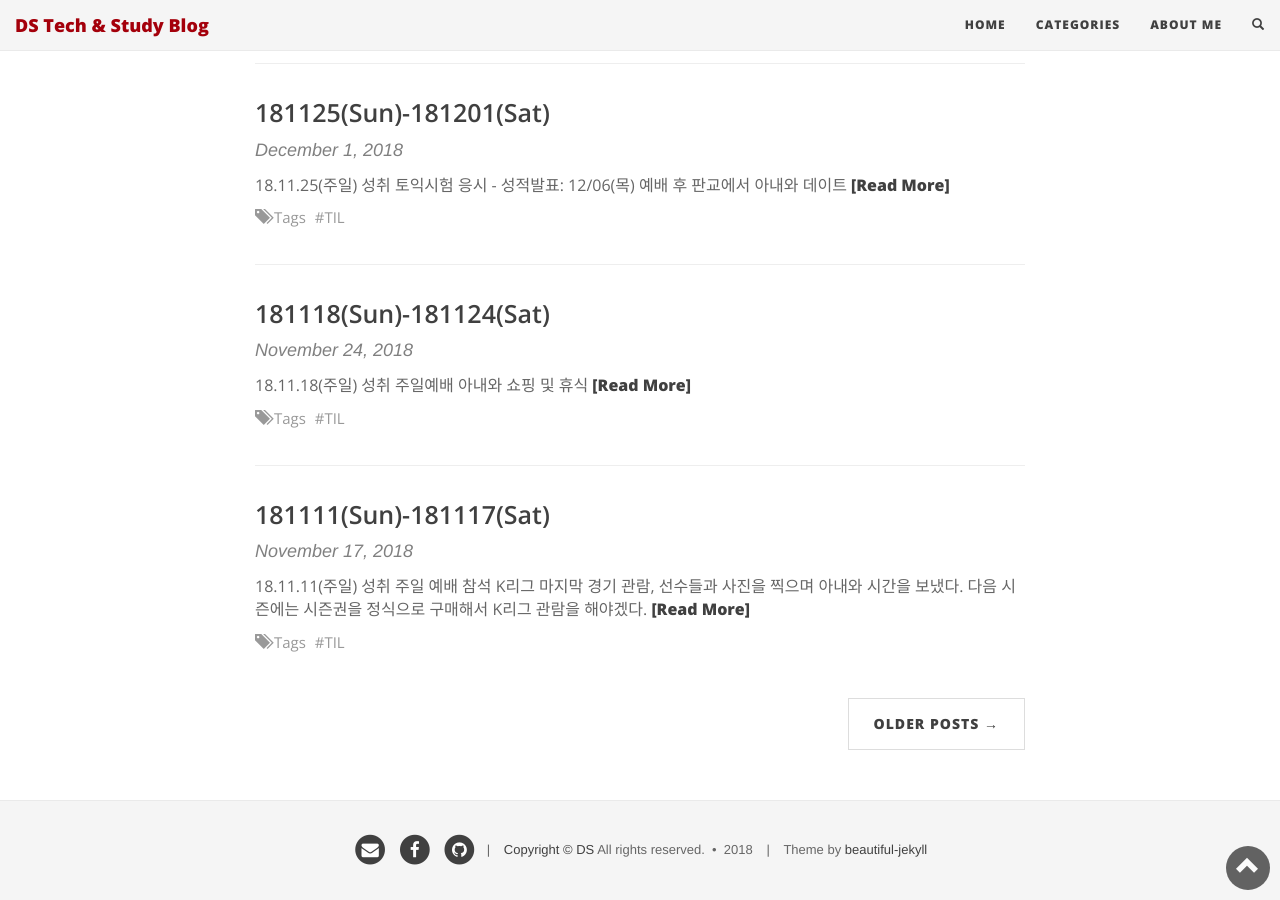
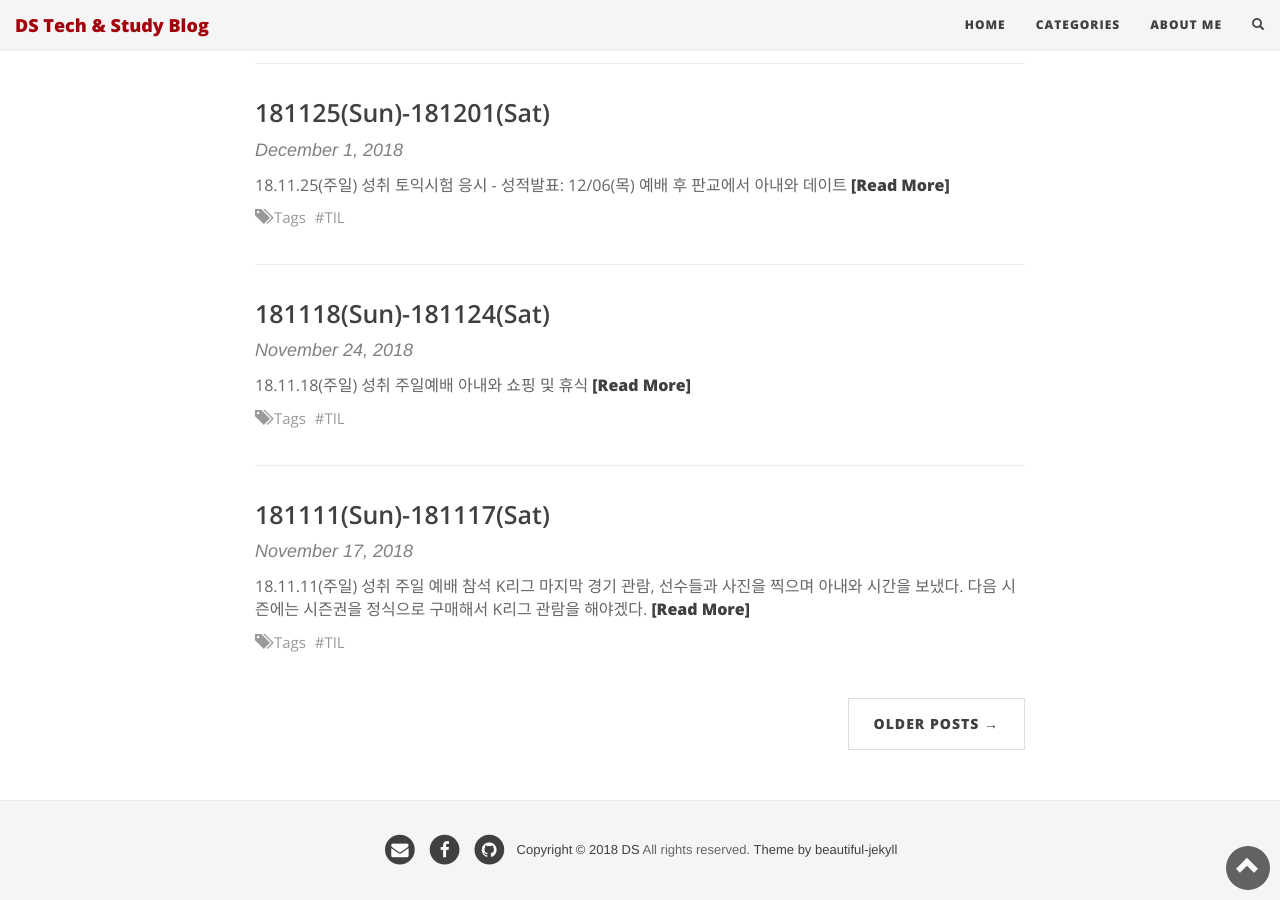
Before and after one commit to choidslab/choidslab.github.io, a Jekyll site: the page built from index.html, in a window 1280 px wide and 900 px high, scrolled down 1080 px. Built offline with Jekyll 4.4.1, drawn with Linux system fonts in a browser that asks for light colours; nearby versions of some CDN libraries; the list of posts is cut into pages by our own code.

Commit message:
Updated footer

```diff
--- a/_includes/footer.html
+++ b/_includes/footer.html
@@ -23,21 +23,9 @@
             </li>
           {%- endfor -%}
           <li>
-            |
+            <a href="//choidslab.github.io">Copyright &copy; {{ site.time | date: '%Y' }} {{ site.author.name }}</a>
+            All rights reserved. <a href="http://deanattali.com/beautiful-jekyll/">Theme by beautiful-jekyll</a>
           </li>
-          <li>
-            <a href="//choidslab.github.io">Copyright &copy; {{ site.author.name }}</a>
-            All rights reserved.
-            &nbsp;&bull;&nbsp;
-            {{ site.time | date: '%Y' }}
-          </li>
-          <li>
-            |
-          </li>
-          <li>
-            Theme by <a href="http://deanattali.com/beautiful-jekyll/">beautiful-jekyll</a>
-          </li>
-
         </ul>
       <!-- <p class="copyright text-muted">
 
```
